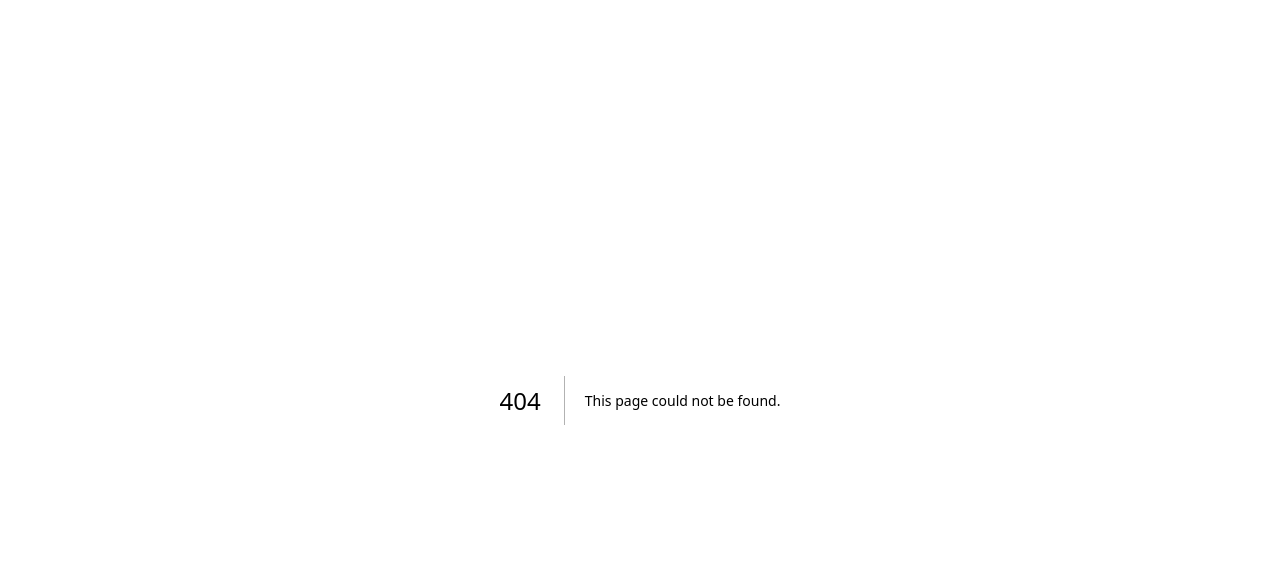
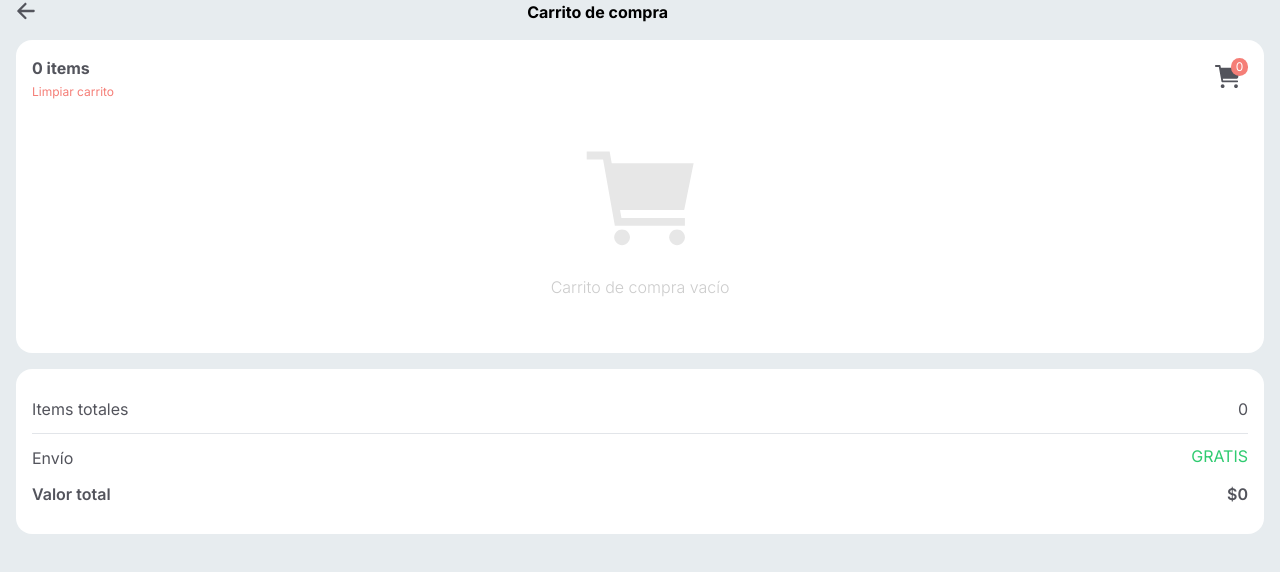
Before and after one commit to DevYesidArboleda/checkout-star, a Next.js app: page /cartMobile in a window 1280 px wide. Before the commit this address had no page. Shown: the top 572 px of the page. Built offline with nearby package versions, Linux system fonts and the light colour scheme.

Commit message:
Ajustes modal cart catalogo

```diff
--- /dev/null
+++ b/src/components/cart/MobileTest/MobileTest.module.css
@@ -0,0 +1,28 @@
+.containerMobileCart{
+    display: flex;
+    flex-direction: column;
+    padding: 0 16px;
+}
+
+.mainContainerModal {
+    display: flex;
+    justify-content: flex-start;
+    border: 0;
+    background: transparent;
+}
+
+.mainContainerModal span{
+    display: flex;
+    justify-content: center;
+    align-items: center;
+    font-size: 1rem;
+    line-height: 1.5rem;
+    font-weight: 700;
+    color: #000000;
+    width: 90%;
+}
+
+.mainContainerModal button {
+    border: 0;
+    background: transparent;
+}
--- /dev/null
+++ b/src/components/cart/MobileTest/MobileTest.tsx
@@ -0,0 +1,37 @@
+"use client";
+
+import React from "react";
+import Image from "next/image";
+import Link from "next/link";
+import styles from "./MobileTest.module.css";
+import { useRouter, useSearchParams } from "next/navigation";
+import { useAppSelector } from "@/store";
+import ProductGrid from "../ProductGrid/ProductGrid";
+import HeaderComponent from "@/components/header/HeaderComponent";
+
+export const Mobiletest = () => {
+  const addProduct = useAppSelector((state) => Object.values(state.catalogo));
+
+  const router = useRouter();
+
+  const handleGoBack = () => {
+    router.back();
+  };
+
+  return (
+    <div className={styles.containerMobileCart}>
+      <div className={`${styles.mainContainerModal}`}>
+        <button onClick={handleGoBack}>
+          <Image
+            src={`${"/img/backToPage.svg"}`}
+            alt=""
+            width={20}
+            height={20}
+          />
+        </button>
+        <span className={`${""}`}>Carrito de compra</span>
+      </div>
+      <ProductGrid catalog={addProduct} />
+    </div>
+  );
+};
--- a/src/components/layouts/Layout.tsx
+++ b/src/components/layouts/Layout.tsx
@@ -27,6 +27,7 @@ export const Layout: FC<Props> = ({ children, title, thumbnail, name }) => {
             <meta property="og:title" content={ `${name}`} />
             <meta property="og:description" content="Checkout para procesar la orden de tus productos" />
             <meta property="og:image" content={`${thumbnail}`} />
+            <meta name="viewport" content="width=device-width, user-scalable=no"></meta>
         </Head>
 
         < >
--- /dev/null
+++ b/src/pages/cartMobile.tsx
@@ -0,0 +1,15 @@
+import { Mobiletest } from "@/components/cart/MobileTest/MobileTest";
+import { Layout } from "@/components/layouts/Layout";
+import React from "react";
+
+const cartMobile = () => {
+
+
+  return (
+    <Layout>
+        <Mobiletest/>
+    </Layout>
+  );
+};
+
+export default cartMobile;
```
Also changed, not shown: src/components/Modal/ModalCart/ModalCart.tsx (+6 -14 lines), src/components/videoComponents/videoList/VideoList.tsx (+7 -0 lines).
